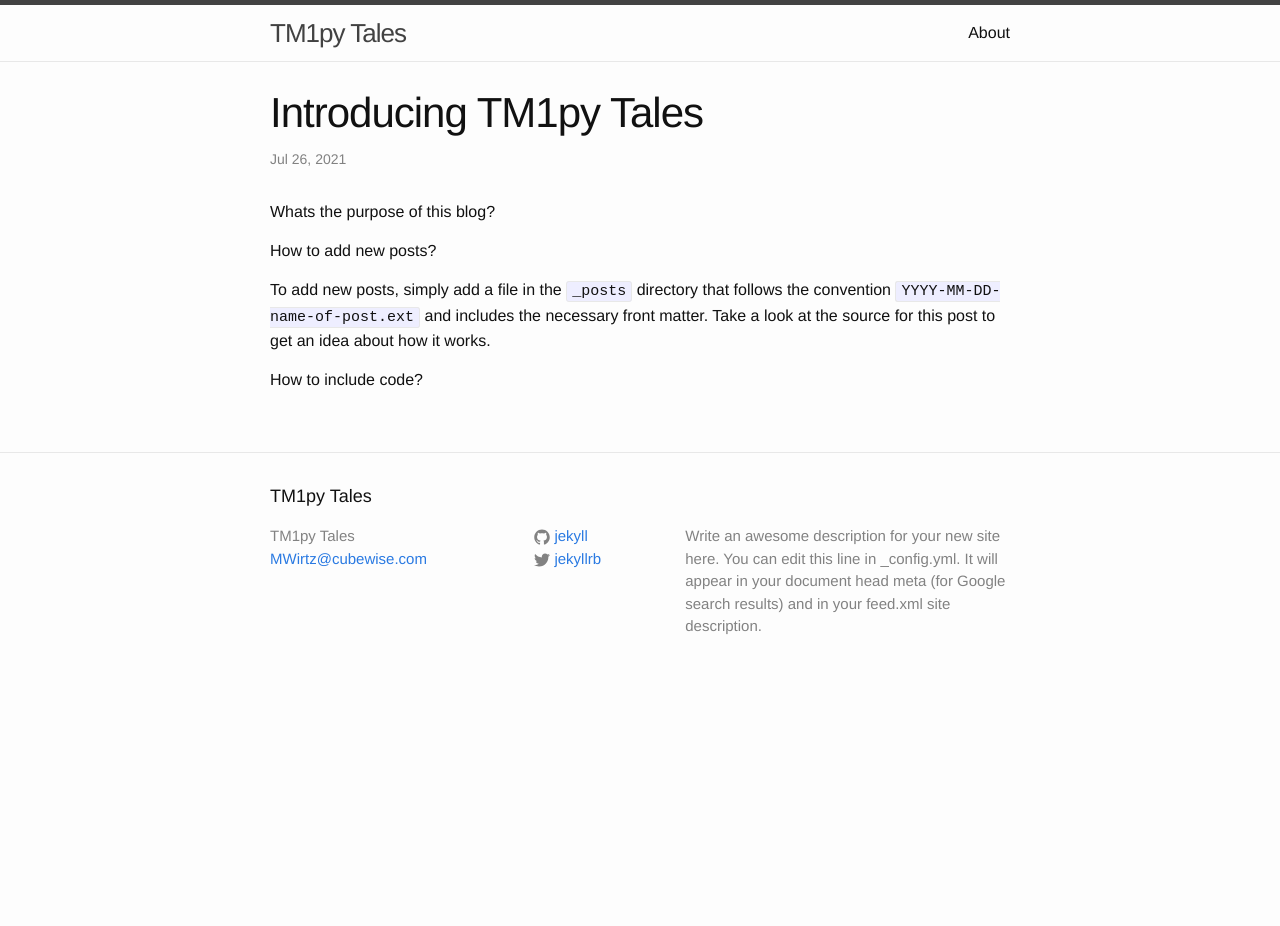
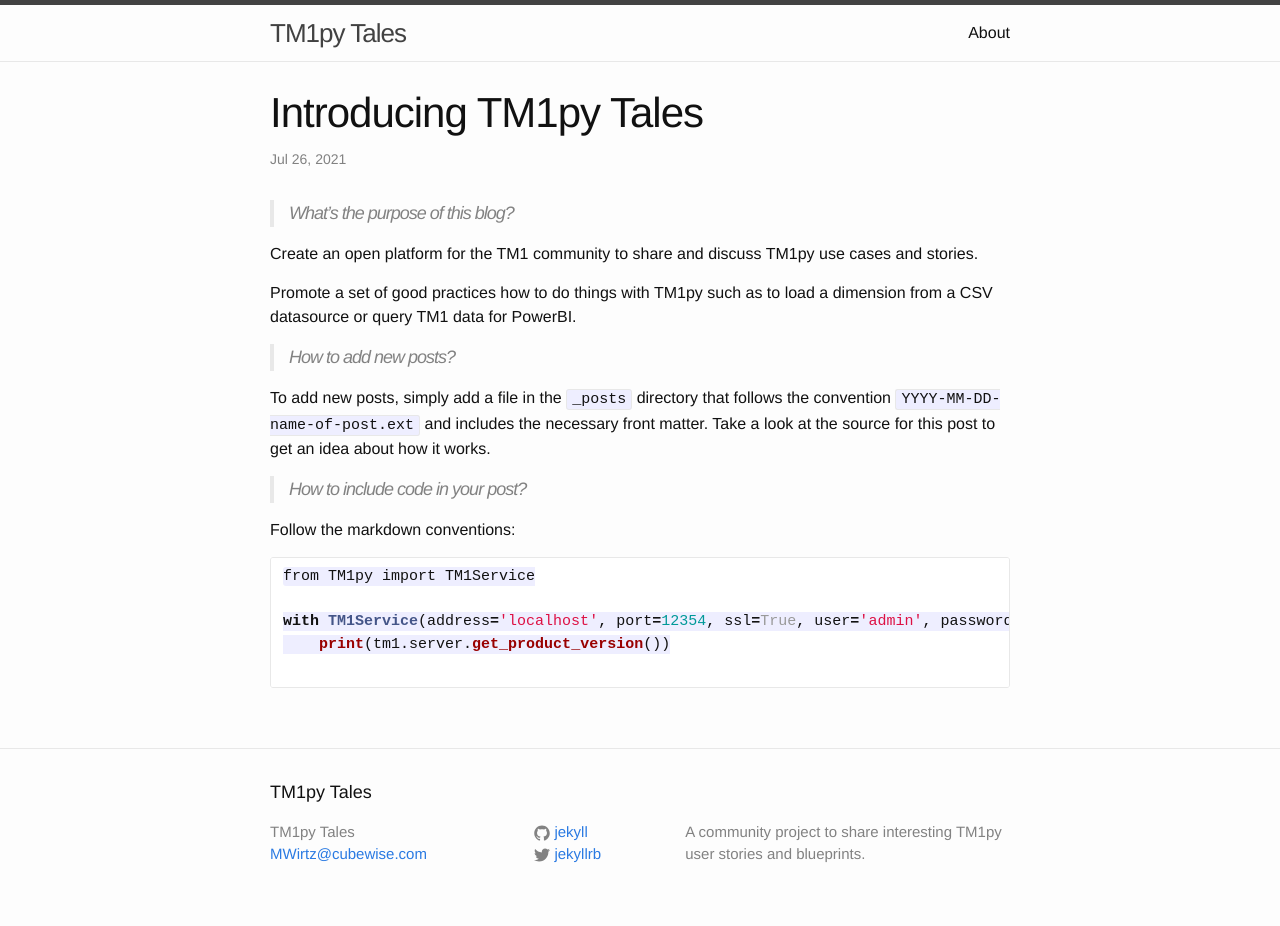
Before and after one commit to cubewise-code/tm1py-tales, a Jekyll site: the page built from _posts/2021-07-26-introducing-tm1py-tales.markdown, in a window 1280 px wide. Built offline with Jekyll 4.4.1, drawn with Linux system fonts in a browser that asks for light colours; before the commit the page ends 900 px from its top, so only the background shows below that.

````diff
--- a/_config.yml
+++ b/_config.yml
@@ -2,9 +2,7 @@
 title: TM1py Tales
 email: MWirtz@cubewise.com
 description: > # this means to ignore newlines until "baseurl:"
-  Write an awesome description for your new site here. You can edit this
-  line in _config.yml. It will appear in your document head meta (for
-  Google search results) and in your feed.xml site description.
+  A community project to share interesting TM1py user stories and blueprints.
 baseurl: "/tm1py-tales" # the subpath of your site, e.g. /blog/
 url: "https://mariuswirtz.github.io/" # the base hostname & protocol for your site
 twitter_username: jekyllrb
--- a/_posts/2021-07-26-introducing-tm1py-tales.markdown
+++ b/_posts/2021-07-26-introducing-tm1py-tales.markdown
@@ -5,10 +5,25 @@ date:   2021-07-26 15:30:00
 categories: introduction
 ---
 
-Whats the purpose of this blog?
+> What's the purpose of this blog?
 
-How to add new posts?
+Create an open platform for the TM1 community to share and discuss TM1py use cases and stories.
+
+Promote a set of good practices how to do things with TM1py such as to load a dimension from a CSV datasource or query TM1 data for PowerBI.
+
+
+> How to add new posts?
 
 To add new posts, simply add a file in the `_posts` directory that follows the convention `YYYY-MM-DD-name-of-post.ext` and includes the necessary front matter. Take a look at the source for this post to get an idea about how it works.
 
-How to include code?
+> How to include code in your post?
+
+Follow the markdown conventions:
+
+``` python
+from TM1py import TM1Service
+
+with TM1Service(address='localhost', port=12354, ssl=True, user='admin', password='apple') as tm1:
+    print(tm1.server.get_product_version())
+
+```
````
Also changed, not shown: about.md (+2 -5 lines), README.md.
